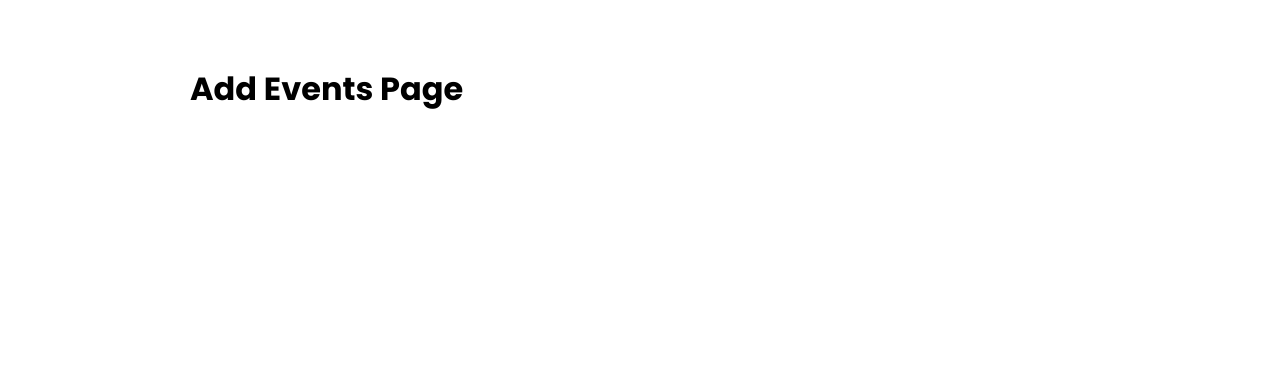
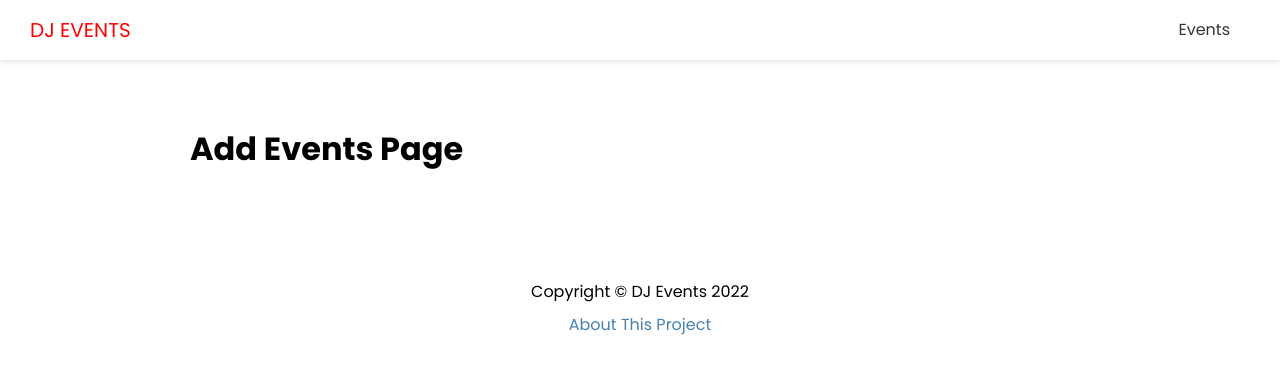
Before and after one commit to onegrit/dj-events-frontend, a Next.js app: page /events/add in a window 1280 px wide. Shown: the top 374 px of the page. Built offline with nearby package versions, Linux system fonts and the light colour scheme.

Commit message:
add header and footer components

```diff
--- /dev/null
+++ b/components/Footer.js
@@ -0,0 +1,10 @@
+import Link from 'next/link'
+import styles from '../styles/Footer.module.css'
+export default function Footer() {
+  return (
+    <footer className={styles.footer}>
+      <p>Copyright &copy; DJ Events {new Date().getFullYear()}</p>
+      <Link href='/about'>About This Project</Link>
+    </footer>
+  )
+}
--- /dev/null
+++ b/components/Header.js
@@ -0,0 +1,22 @@
+import Link from 'next/link'
+import styles from '../styles/Header.module.css'
+export default function Header() {
+  return (
+    <header className={styles.header}>
+      <div className={styles.logo}>
+        <Link href='/'>
+          <a>DJ Events</a>
+        </Link>
+      </div>
+      <nav>
+        <ul>
+          <li>
+            <Link href='/events'>
+              <a>Events</a>
+            </Link>
+          </li>
+        </ul>
+      </nav>
+    </header>
+  )
+}
--- a/components/Layout.js
+++ b/components/Layout.js
@@ -1,5 +1,7 @@
 import Head from 'next/head'
 import styles from '../styles/Layout.module.css'
+import Footer from './Footer'
+import Header from './Header'
 export default function Layout({ title, description, keywords, children }) {
   return (
     <>
@@ -8,7 +10,9 @@
         <meta name='keywords' content={keywords} />
         <title>{title}</title>
       </Head>
+      <Header />
       <div className={styles.container}>{children}</div>
+      <Footer />
     </>
   )
 }
--- /dev/null
+++ b/styles/Footer.module.css
@@ -0,0 +1,8 @@
+.footer {
+  margin: 100px 0 40px;
+  text-align: center;
+}
+
+.footer p {
+  margin: 5px 0;
+}
--- /dev/null
+++ b/styles/Header.module.css
@@ -0,0 +1,56 @@
+.header {
+  display: flex;
+  justify-content: space-between;
+  align-items: center;
+  background: #fff;
+  color: #333;
+  height: 60px;
+  padding: 0 30px;
+  box-shadow: 0 2px 5px rgba(0, 0, 0, 0.1);
+}
+
+.header a {
+  color: #333;
+  margin-right: 20px;
+}
+
+.header a:hover {
+  color: #000;
+}
+.header ul {
+  display: flex;
+  align-items: center;
+  justify-content: center;
+  list-style: none;
+}
+
+.logo {
+  color: red;
+  font-size: 20px;
+  text-transform: uppercase;
+}
+
+.logo a {
+  color: red;
+}
+
+@media (max-width: 768px) {
+  .header {
+    flex-direction: column;
+    height: auto;
+  }
+
+  .header ul {
+    margin: 20px 0;
+    flex-direction: column;
+    text-align: center;
+  }
+
+  .header a {
+    margin-right: 0;
+  }
+
+  .logo {
+    margin: 20px 0;
+  }
+}
```
